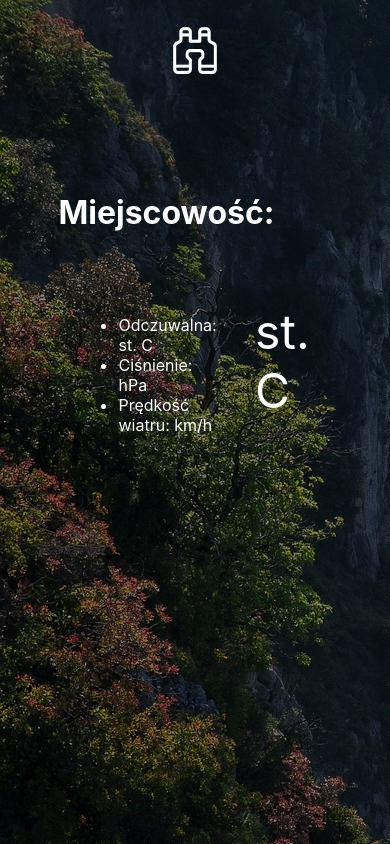
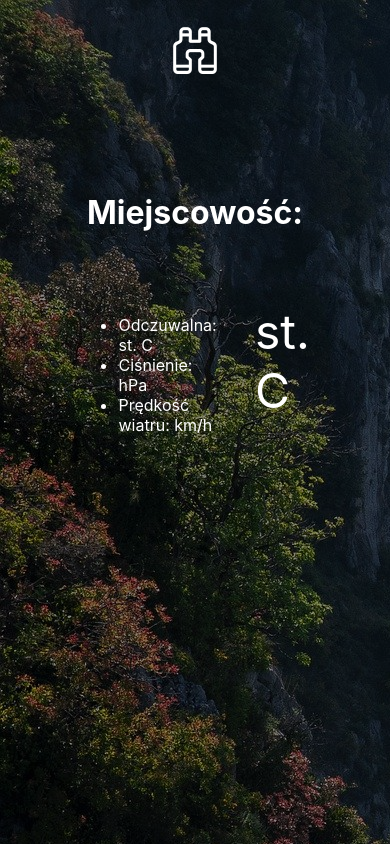
Before and after one commit to danielosd68/react-weather, a React (Create React App) app: page / in a window 390 px wide. Built offline with nearby package versions, Linux system fonts and the light colour scheme.

Commit message:
responsive style

```diff
--- a/src/styles/App.css
+++ b/src/styles/App.css
@@ -39,6 +39,14 @@
   box-sizing: border-box;
   padding: 50px;
   color: white;
+}
+
+@media (max-width:500px) {
+  .item h1 {
+    text-align: center;
+    margin-left: 20px;
+    margin-right: 20px;
+  }
 }
 
 .weather-info {
```
